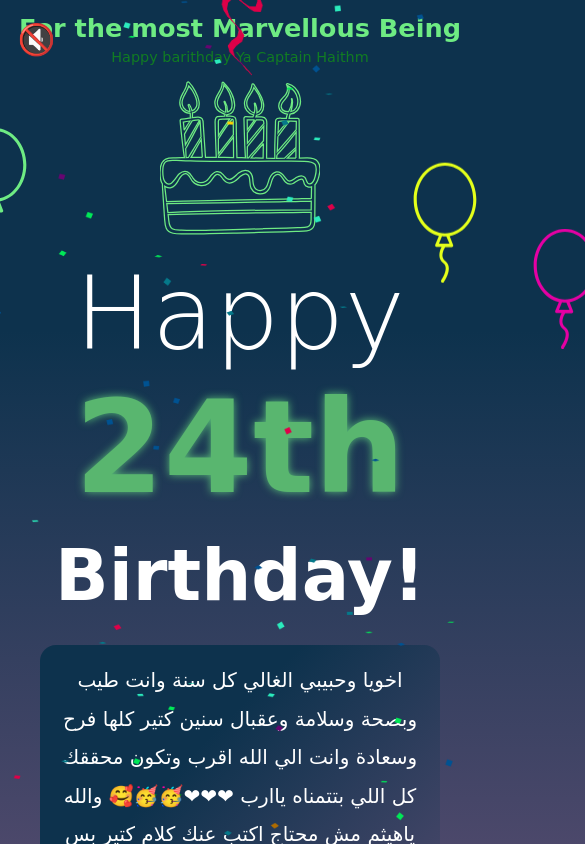
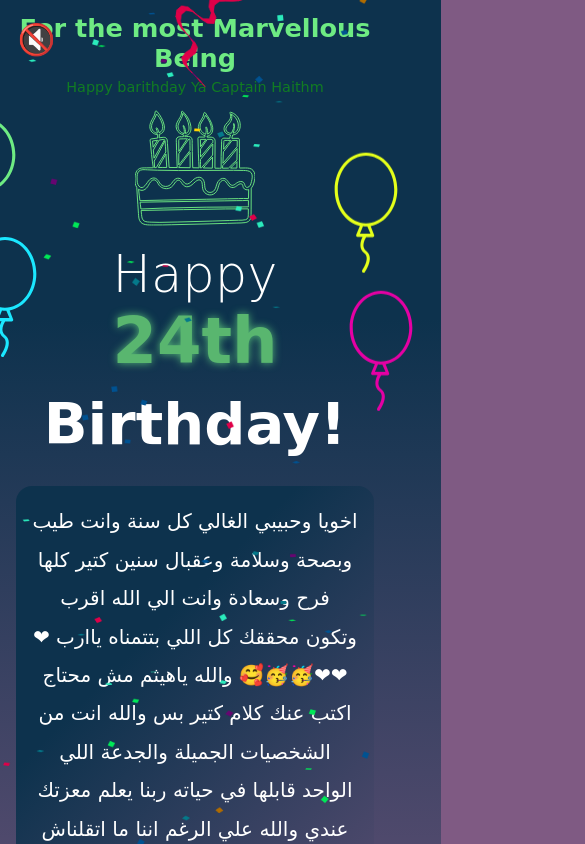
Before and after one commit to promahmoud/birthday, a plain HTML site: page index.html in a window 390 px wide. Shown: the top 844 px of the page, 585 px wide, since content can reach past the window. Drawn offline with nearby package versions, Linux system fonts and the light colour scheme; a web font is replaced by a local one.

Commit message:
fix responsive

```diff
--- a/style.css
+++ b/style.css
@@ -44,21 +44,12 @@ body {
     /* background-color: #0cbaba; */
     /* background-image: linear-gradient(315deg, #0cbaba 0%, #380036 74%); */
     background-color: #7f5a83;
-    background-image: linear-gradient(0deg, #7f5a83 0%, #0d324d 74%);
-
-
-}
-
-@media only screen and (max-width: 800px) {
-    body {
-        width: 600px;
-        margin: auto;
-    }
+    background-image: linear-gradient(0, #7f5a83 0%, #0d324d 74%);
+    margin: auto;
 }
 
 .text {
-    width: 500px;
-    /* height: 500px; */
+    /* width: 500px; */
     border-radius: 20px;
     margin: 20px;
     padding: 20px;
@@ -395,3 +386,41 @@ body {
     height: 100%;
     width: 100%;
 }
+
+/* Extra small devices (portrait phones, less than 576px) */
+@media (max-width: 575.98px) {
+    body {
+        width: 100%;
+        position: relative;
+    }
+
+    .text {
+        width: auto;
+
+    }
+
+    .birthday-cake svg {
+        width: 150px;
+        height: 150px;
+    }
+
+    .hb-container .happy {
+        font-size: 4rem;
+    }
+
+    .hb-container .twentyseven {
+        font-size: 5rem;
+    }
+
+    .hb-container .birthday {
+        font-size: 4.5rem;
+    }
+    .hb-container .ballon:nth-of-type(2) {
+        top: 7px;
+        left: -123px;
+    }
+    .hb-container .ballon:nth-of-type(4) {
+        top: 70px;
+        right: -118px;
+    }
+}
```
